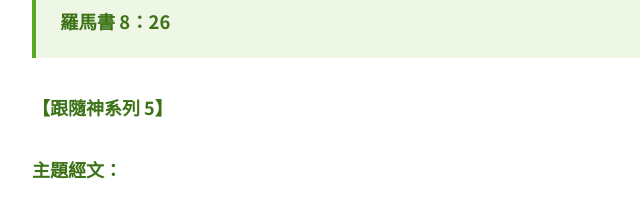
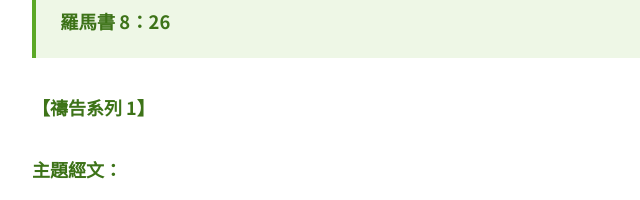
Before and after one commit to deison0609-soPro/hope-church, an Astro site: page /pastor/messages/2026-11-08-rekindle-prayer in a window 1280 px wide. Shown: the part 920-1120 px from the top of the page, 248-888 px from the left. Built offline with nearby package versions, Linux system fonts and the light colour scheme; Astro itself is replaced by a stand-in of ours.

Commit message:
11/8 主日信息標籤改為禱告系列 1
Co-Authored-By: Claude Sonnet 5.5 <noreply@anthropic.com>

```diff
--- a/src/content/messages/2026-11-08-rekindle-prayer.md
+++ b/src/content/messages/2026-11-08-rekindle-prayer.md
@@ -11,7 +11,7 @@ youtube: https://www.youtube.com/watch?v=BKmicxG6Sg0
 >
 > **羅馬書 8：26**
 
-**【跟隨神系列 5】**
+**【禱告系列 1】**
 
 **主題經文：**
 
```
